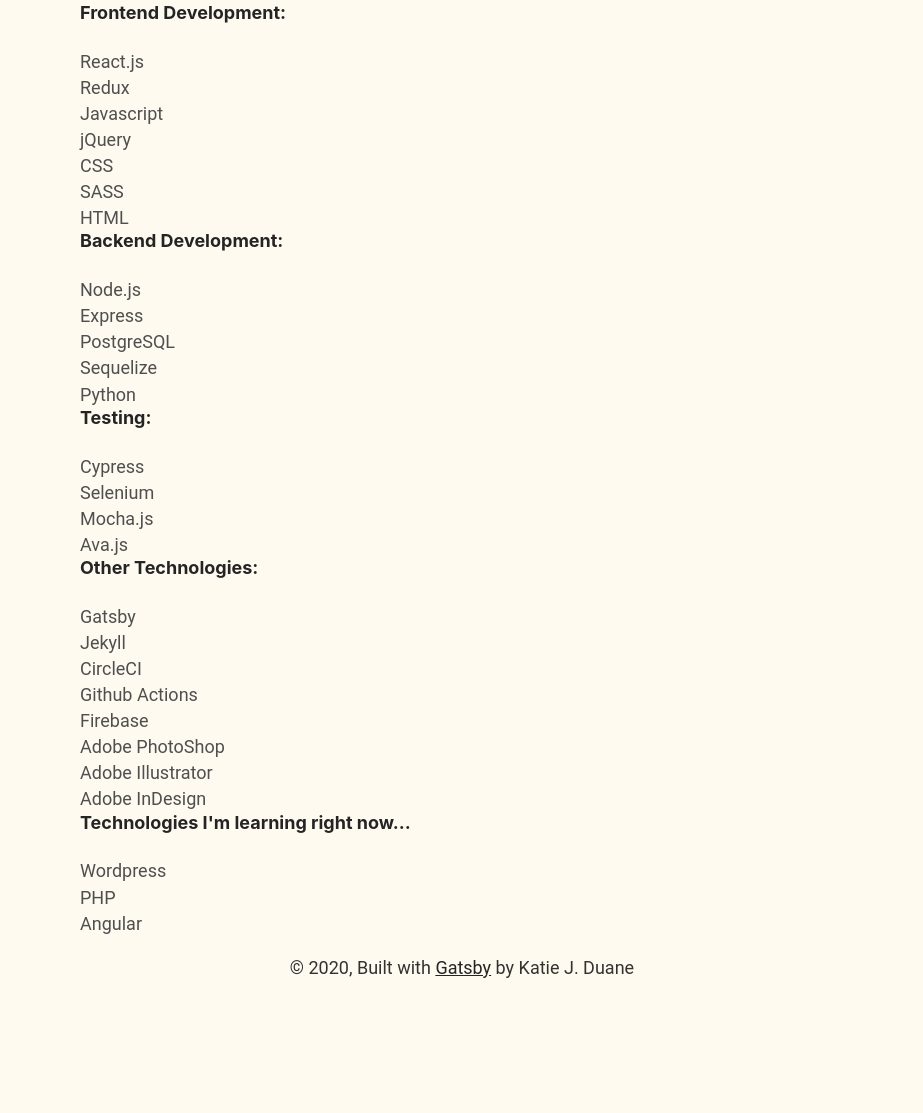
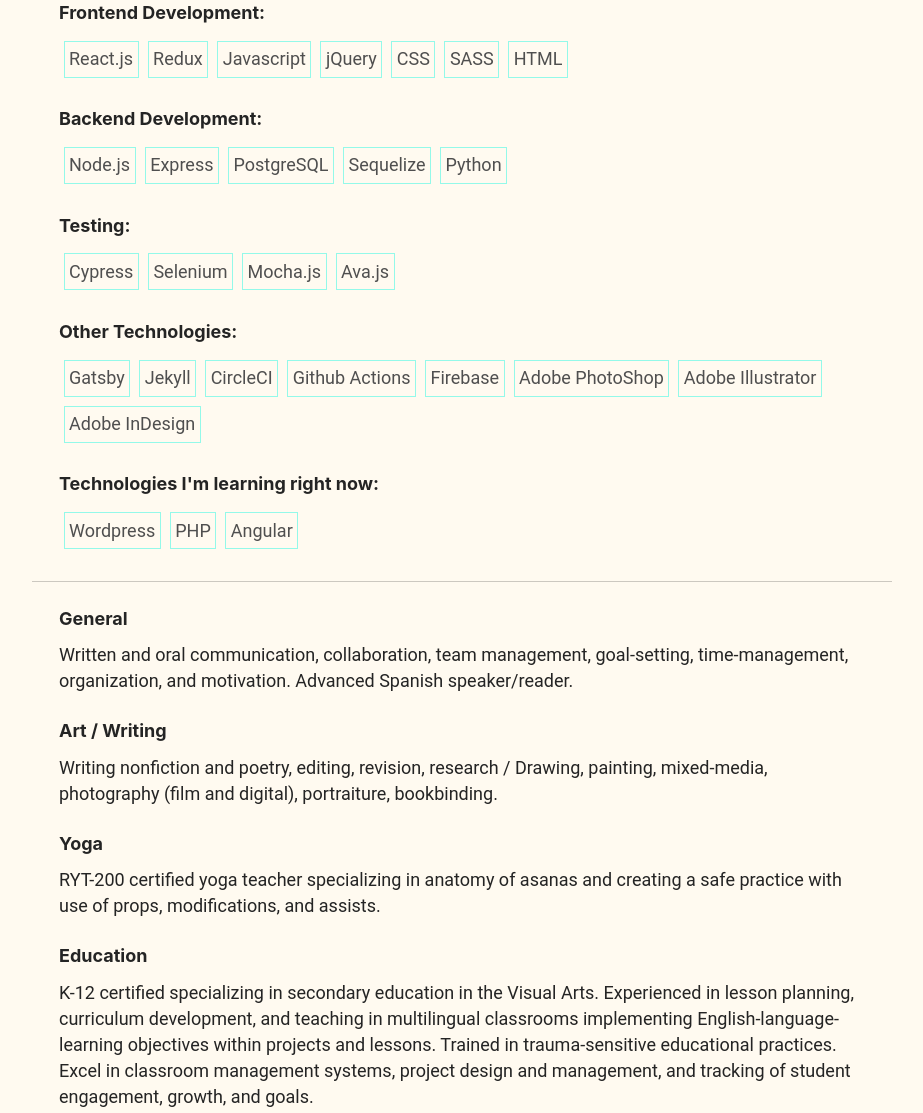
Before and after one commit to katiejduane/portfolio_v2, a Gatsby site: page /skills in a window 1280 px wide. Shown: the part 238-1351 px from the top of the page, without its empty margins (178-1101 px from the left). Before the commit the page ends 1219 px from the top, so only its background shows below. Built offline with nearby package versions, Linux system fonts and the light colour scheme; Gatsby itself is replaced by a stand-in of ours.

Commit message:
werkin on designs

```diff
--- a/src/components/layout.js
+++ b/src/components/layout.js
@@ -31,7 +31,12 @@
     <div className={styles.container}>
       {/* <Header siteTitle={data.site.siteMetadata.title} /> */}
       <NavBar />
+      {/* <div className={styles.innerWrapper}> */}
       <main className={styles.content}>{children}</main>
+      {/* <div className={styles.surprise}>
+          surprise image; shows only on sufficiently wide screens...
+        </div> */}
+      {/* </div> */}
       <Footer />
     </div>
   )
--- a/src/components/skills.js
+++ b/src/components/skills.js
@@ -9,7 +9,7 @@
   let skillsArray = props.skills.split(", ")
   const skillz = skillsArray.map((skill, i) => {
     return (
-      <div>
+      <div className={styles.skill}>
         {/* <i icon={skill}></i> */}
         <span key={skill} className={styles.skillSpan}>
           {skill}
@@ -18,7 +18,7 @@
     )
   })
   return (
-    <div className="s">
+    <div className={styles.skillsBox}>
       <h4>{props.header}</h4>
       <div>{skillz}</div>
       <div>{props.icons}</div>
--- /dev/null
+++ b/src/components/softskills.js
@@ -0,0 +1,17 @@
+import React from "react"
+import "../styles/index.scss"
+import styles from "../styles/components.module.scss"
+
+// TO DO: figure out how to deal with this image issue so you can add logos (pngs) to
+// programming/design related skills
+
+const SoftSkills = props => {
+  return (
+    <div className={styles.skillsBox}>
+      <h4>{props.header}</h4>
+      <p>{props.p}</p>
+    </div>
+  )
+}
+
+export default SoftSkills
--- a/src/pages/skills.js
+++ b/src/pages/skills.js
@@ -4,6 +4,8 @@
 import Layout from "../components/layout"
 import Content from "../components/content"
 import Skills from "../components/skills"
+import SoftSkills from "../components/softskills"
+import styles from "../styles/layout.module.scss"
 
 // TO DO: Add sectiosns for other skills; professional general, educationa, yoga, creative, etc...
 // or maybe have them split at a higher lever: tech, edu, creative, yoga
@@ -12,23 +14,60 @@
   return (
     <Layout>
       <Content seo="Skills" title="Skills" />
+      <div className={styles.centeringWrapper}>
         <Skills
           header="Frontend Development:"
           skills="React.js, Redux, Javascript, jQuery, CSS, SASS, HTML"
+          // icons=""
         />
         <Skills
           header="Backend Development:"
           skills="Node.js, Express, PostgreSQL, Sequelize, Python"
+          // icons=""
         />
-      <Skills header="Testing:" skills="Cypress, Selenium, Mocha.js, Ava.js" />
+        <Skills
+          header="Testing:"
+          skills="Cypress, Selenium, Mocha.js, Ava.js"
+        />
         <Skills
           header="Other Technologies:"
           skills="Gatsby, Jekyll, CircleCI, Github Actions, Firebase, Adobe PhotoShop, Adobe Illustrator, Adobe InDesign"
+          // icons=""
         />
         <Skills
-        header="Technologies I'm learning right now..."
+          header="Technologies I'm learning right now:"
           skills="Wordpress, PHP, Angular"
+          // icons=""
         />
+        <hr></hr>
+        <SoftSkills
+          header="General"
+          p="Written and oral communication, collaboration, team management,
+        goal-setting, time-management, organization, and motivation. Advanced
+        Spanish speaker/reader."
+        />
+        <SoftSkills
+          header="Art / Writing"
+          p="Writing nonfiction and poetry, editing, revision, research / Drawing, painting,
+        mixed-media, photography (film and digital), portraiture, bookbinding."
+        />
+        <SoftSkills
+          header="Yoga"
+          p="RYT-200 certified yoga teacher specializing in anatomy of asanas and
+      creating a safe practice with use of props, modifications, and
+      assists."
+        />
+        <SoftSkills
+          header="Education"
+          p="K-12 certified specializing in secondary education in the Visual Arts.
+      Experienced in lesson planning, curriculum development, and teaching
+      in multilingual classrooms implementing English-language-learning
+      objectives within projects and lessons. Trained in trauma-sensitive
+      educational practices. Excel in classroom management systems, project
+      design and management, and tracking of student engagement, growth, and
+      goals."
+        />
+      </div>
     </Layout>
   )
 }
--- a/src/styles/components.module.scss
+++ b/src/styles/components.module.scss
@@ -6,10 +6,11 @@
 // $header-shover: ;
 $nav-main: floralwhite;
 $nav-hover: rgb(147, 249, 233);
-$nav-text: rgb(36, 36, 36);
-$nav-text-hover: rgb(36, 36, 36);
+$color-dark-gray: rgb(36, 36, 36);
+$color-dark-gray-hover: rgb(36, 36, 36);
 $skills-color: rgb(79, 79, 79);
-$skills-color-hover: hotpink;
+$skills-color-pink: hotpink;
+$skills-color-bluegreen: rgb(147, 249, 233);
 
 // HEADER
 // .headerBar {
@@ -36,6 +37,7 @@
 .navbar {
   list-style: none;
   display: flex;
+  justify-content: flex-end;
   //   flex-direction: column; // i think i'd like to eventually do a SIDE NAV, so this needs to change...
   margin-left: 0;
   padding: 0.5rem;
@@ -47,12 +49,12 @@
 }
 
 .navItem {
-  color: $nav-text;
+  color: $color-dark-gray;
   text-decoration: none;
   margin-right: 1.3rem;
 }
 .navItem:hover {
-  color: $nav-text-hover;
+  color: $color-dark-gray-hover;
   border-bottom: 2px solid black;
 }
 
@@ -62,6 +64,25 @@
   color: $skills-color;
 }
 .skillSpan:hover {
-  color: $skills-color-hover;
+  color: $skills-color-pink;
   cursor: crosshair;
 }
+.skill {
+  padding: 0.25rem;
+  margin: 0.25rem;
+  border: 1px solid $skills-color-bluegreen;
+  display: inline-block;
+}
+.skill:hover {
+  border: 1px solid floralwhite;
+}
+
+.skillsBox {
+  margin: 1.5rem;
+  box-sizing: border-box;
+}
+
+.skillsBox > h4 {
+  color: $color-dark-gray;
+  margin: 0.75rem 0rem;
+}
--- a/src/styles/layout.module.scss
+++ b/src/styles/layout.module.scss
@@ -17,14 +17,24 @@
   min-height: 100vh;
 }
 
+// .innerWrapper {
+//   display: flex;
+//   flex-direction: row;
+//   align-items: center;
+// }
+
 .content {
-  width: 800px;
-  margin: 0 auto;
+  width: 70%;
+  margin: 0rem auto;
   padding: 1rem;
   flex-grow: 1;
   background-color: $color-main;
   color: $color-text;
   cursor: default;
+}
+
+.surprise {
+  width: 10rem;
 }
 
 .pageHeader {
@@ -46,3 +56,7 @@
   text-decoration-color: $color-text;
   cursor: crosshair;
 }
+
+// .centeringWrapper {
+//   //text-align: center;
+// }
```
Lines whose indentation alone changed are shown as unchanged.
